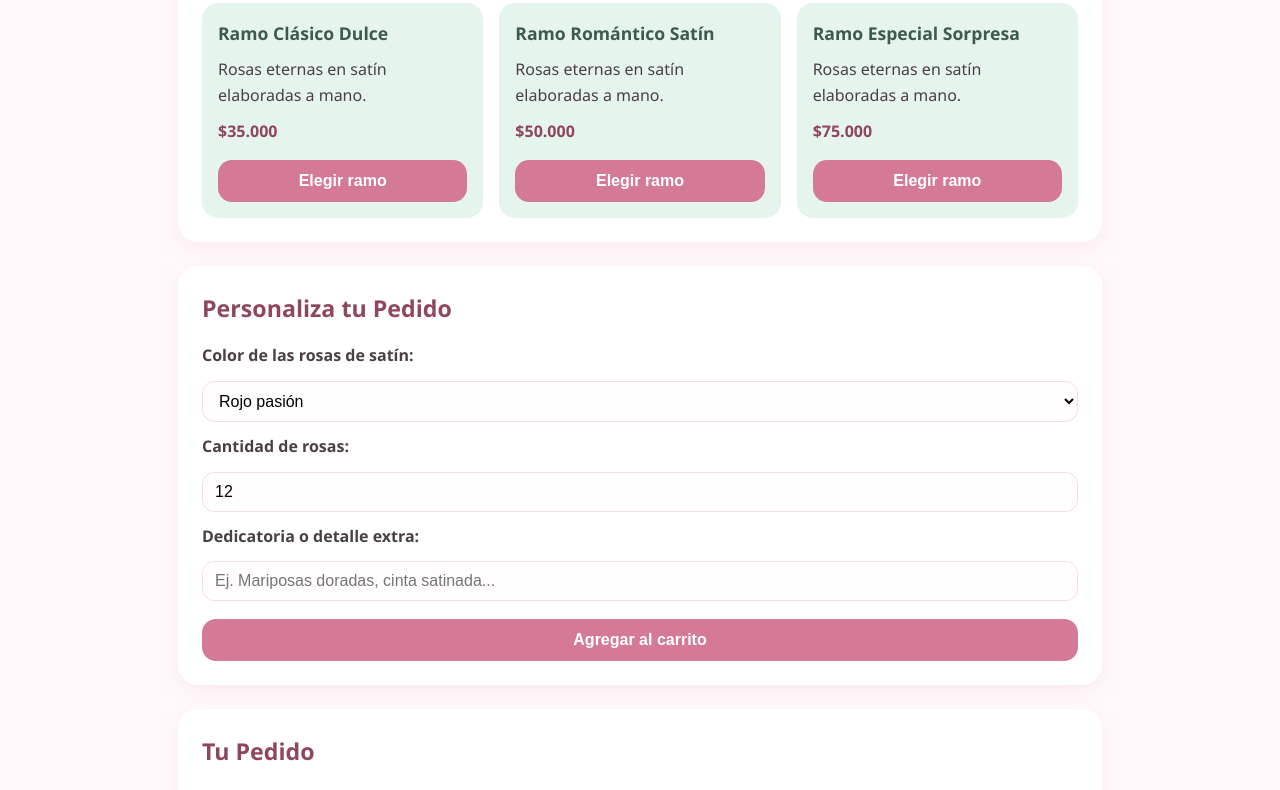
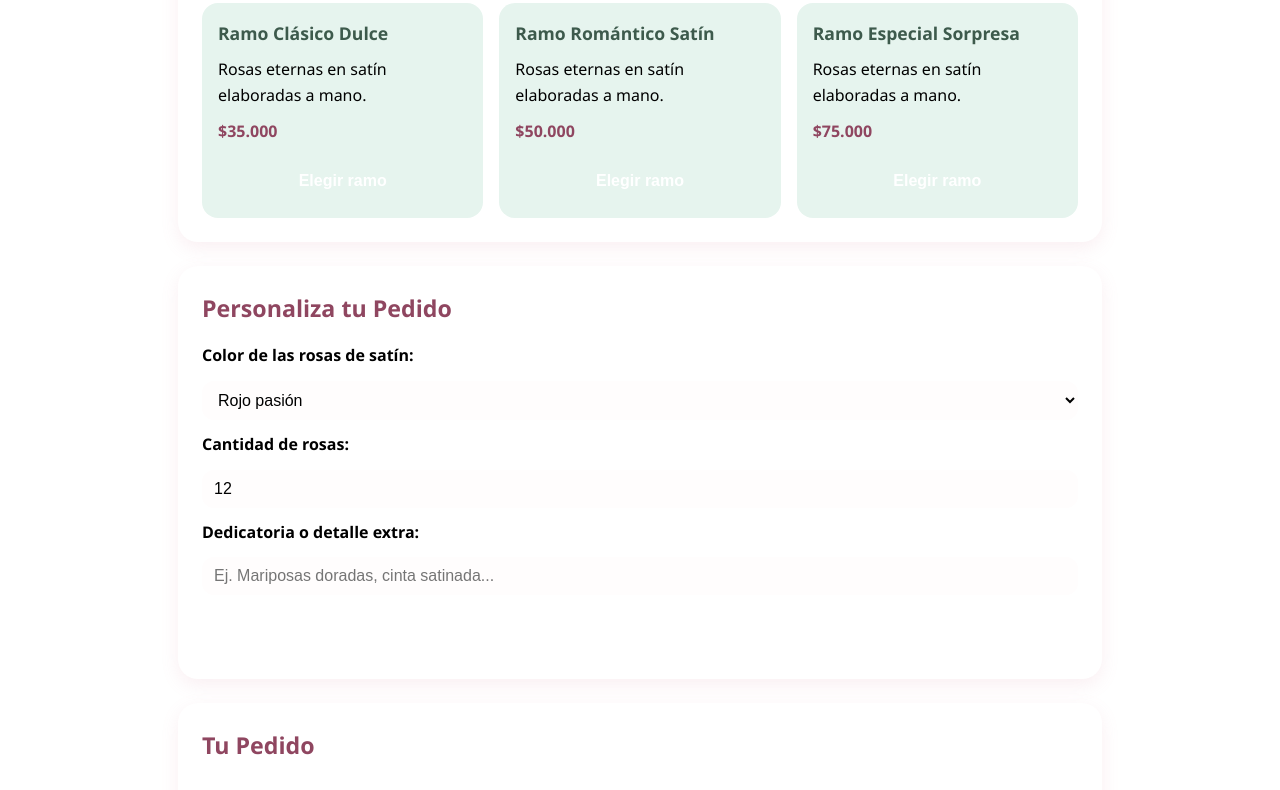
Before and after one commit to tata523rojas/primer-repocitorio, a plain HTML site: page index.html in a window 1280 px wide. Shown: the part 339-1129 px from the top of the page. Drawn offline with Linux system fonts and the light colour scheme.

Commit message:
se degrado el color pastes

```diff
--- a/styles.css
+++ b/styles.css
@@ -1,13 +1,12 @@
 :root {
   --fondo-crema: #fff9fb;
-  --rosa-pastel: #f8dce4;
-  --rosa-fuerte: #d47a96;
+  --lila-fuerte: #9c6ade;
+ --cielo-fuerte: #29b6f6;
   --lila-pastel: #efe8f8;
   --menta-pastel: #e6f4ee;
   --texto-oscuro: #4a3f45;
   --blanco: #ffffff;
-  --cielo-fuerte: #29b6f6;
-  --lila-fuerte: #9c6ade;
+
 
 }
 
@@ -19,8 +18,8 @@
 
 body {
   font-family: "Segoe UI", Tahoma, Geneva, Verdana, sans-serif;
-  background-color: var(--fondo-crema);
-  color: var(--texto-oscuro);
+  background-color: linear-gradie
+  color: var(--blanco);
   line-height: 1.6;
 }
 
```
